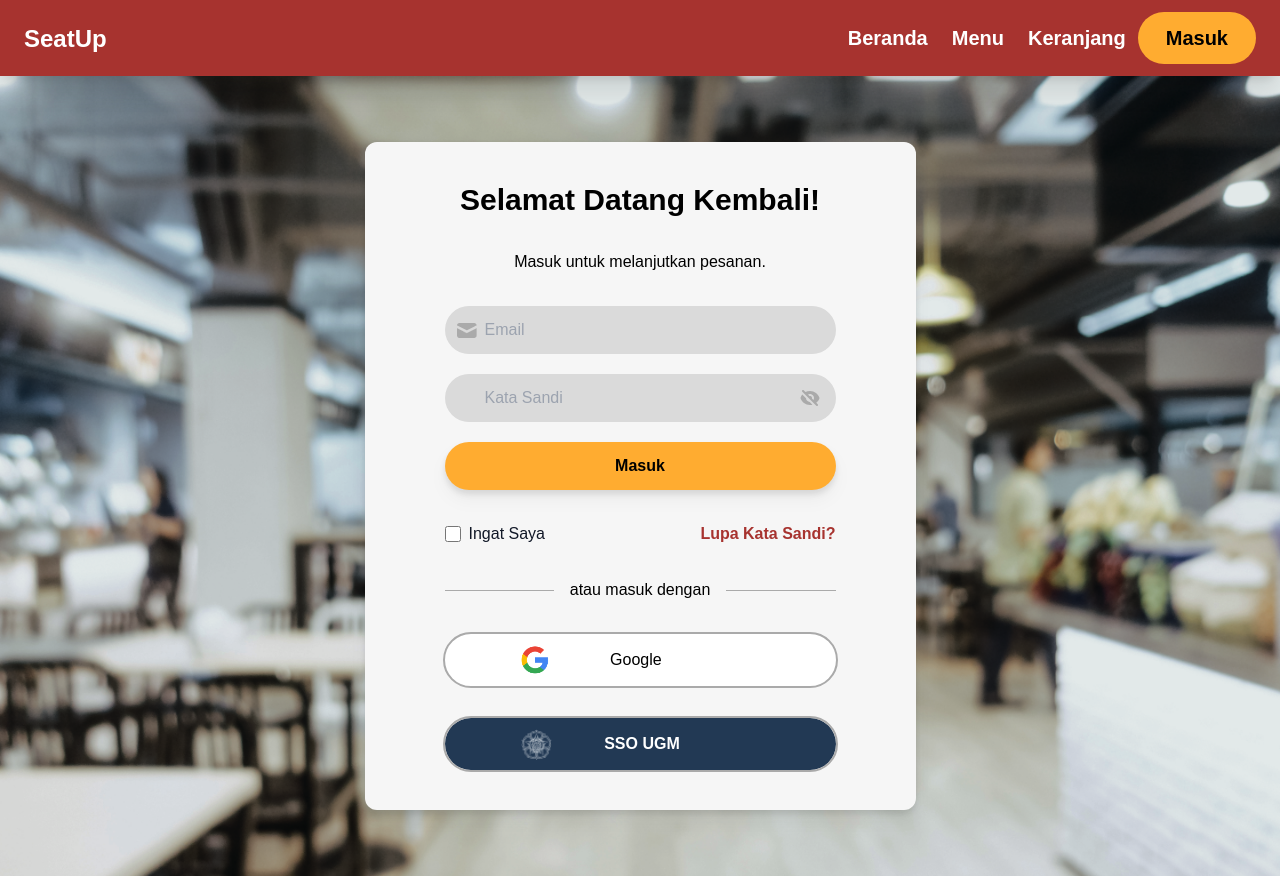
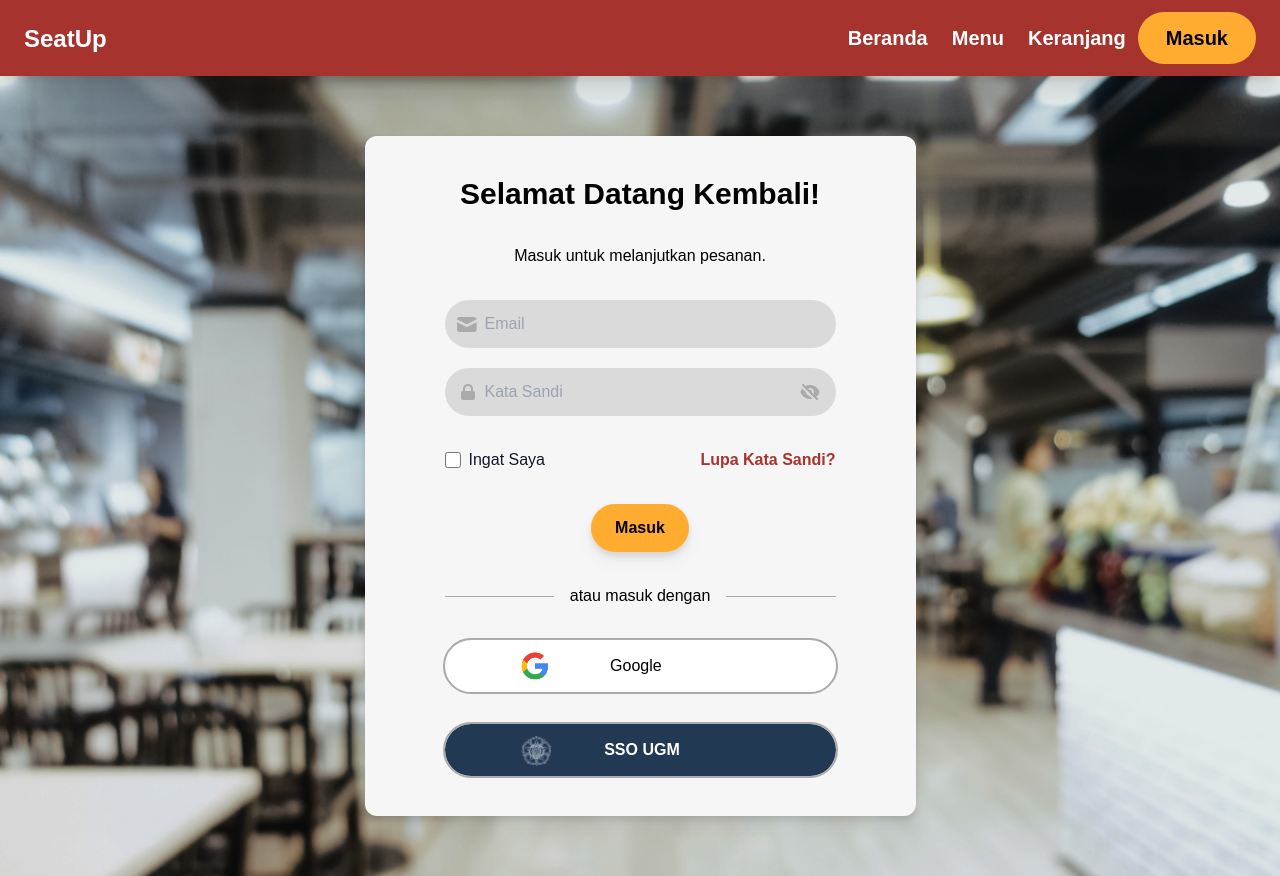
Before and after one commit to geloramanalu/seatup, a React (Create React App) app in the folder seatup/: page /login in a window 1280 px wide. Built offline with nearby package versions, Linux system fonts and the light colour scheme; a web font is replaced by a local one.

Commit message:
fixed login button placement

```diff
--- a/seatup/src/component/Login.jsx
+++ b/seatup/src/component/Login.jsx
@@ -1,5 +1,5 @@
 import email from "../img/login_em.png"
-import password from "../img/login_password.png"
+import passwordImg from "../img/login_password.png"
 import passOn from "../img/login_pass.svg"
 import passOff from "../img/login_pass_no.svg"
 import googleIcon from "../img/login_google.png"
@@ -8,7 +8,7 @@ import { useState } from 'react'
 import { useNavigate } from "react-router"
 
 
-const Login = ({setLogin}) => {
+const Login = ({ setLogin }) => {
   const [open, setOpen] = useState(false);
   const [username, setUsername] = useState('');
   const [password, setPassword] = useState('');
@@ -38,10 +38,10 @@ const Login = ({setLogin}) => {
 
 
   const handleLogin = () => {
-    if(username === users.user1.username1 && password === users.user1.password1){
+    if (username === users.user1.username1 && password === users.user1.password1) {
       setLogin(true);
       navigate('/profil')
-    }else{
+    } else {
       navigate('/error')
     }
   }
@@ -53,7 +53,7 @@ const Login = ({setLogin}) => {
         <div className="flex-col  gap-y-8 box-content rounded-xl px-20 py-10 flex justify-center items-center bg-brokenwhite drop-shadow-lg">
           <h1 className="text-black font-extrabold text-3xl ">Selamat Datang Kembali! </h1>
           <h1>Masuk untuk melanjutkan pesanan.</h1>
-          <div>
+          <div className="pb-0">
             <form action="#" className="w-full" onSubmit={handleSubmit}>
               <label className="relative block mb-5">
                 <span className="absolute inset-y-0 left-0 flex items-center pl-3">
@@ -69,9 +69,9 @@ const Login = ({setLogin}) => {
                   onChange={e => setUsername(e.target.value)}
                   value={username}></input>
               </label>
-              <label className="relative block mb-5">
+              <label className="relative block">
                 <span className="absolute inset-y-0 left-0 flex items-center pl-4">
-                  <img src={password}></img>
+                  <img src={passwordImg}></img>
                 </span>
                 <input
                   type={(open === false) ? 'password' : 'text'}
@@ -90,12 +90,6 @@ const Login = ({setLogin}) => {
                   </div>
                 </div>
               </label>
-            <button
-              type="submit"
-              className="text-black hover:bg-kuningtua bg-kuning rounded-full px-6 py-3 font-extrabold w-full items-center drop-shadow-lg  text-center "
-              onClick={e => handleLogin(e)} >
-                Masuk
-            </button>
             </form>
           </div>
           <div className="flex justify-between w-full" >
@@ -105,6 +99,12 @@ const Login = ({setLogin}) => {
             </div>
             <a className="font-bold text-merah" href="#"> Lupa Kata Sandi?</a>
           </div>
+          <button
+            type="submit"
+            className="text-black hover:bg-kuningtua bg-kuning rounded-full px-6 py-3 font-extrabold w-62 items-center drop-shadow-lg  text-center "
+            onClick={e => handleLogin(e)} >
+            Masuk
+          </button>
           <div className="relative flex  items-center w-full">
             <div className="flex-grow border-t border-darkerabu"></div>
             <span className="flex-shrink mx-4 ">atau masuk dengan</span>
@@ -115,7 +115,7 @@ const Login = ({setLogin}) => {
           <div className="w-full flex items-center" >
             <button type="button" className="flex flex-row hover:bg-darkerabu items-center justify-center w-full px-4 py-2 text-black bg-white rounded-full  text-center  outline outline-2 outline-darkerabu">
               <div className="flex basis-5/12 items-center justify-center w-full">
-                 <img src={googleIcon} className="w-9"></img>
+                <img src={googleIcon} className="w-9"></img>
               </div>
               <div className="flex basis-7/12">
                 Google
@@ -125,10 +125,10 @@ const Login = ({setLogin}) => {
 
           <div className="w-full flex items-center " >
             <button type="button" className="flex flex-row  hover:bg-darkbiru items-center justify-center w-full px-4 py-2 text-white bg-biru rounded-full  text-center  outline outline-2 outline-darkerabu font-bold">
-                    <div className="flex basis-4/12 items-center justify-center w-full pl-8">
-                    <img src={ugmIcon} className="w-9"></img>
-                    </div>
-                    <div className="flex basis-8/12 pl-6 ">SSO UGM</div>
+              <div className="flex basis-4/12 items-center justify-center w-full pl-8">
+                <img src={ugmIcon} className="w-9"></img>
+              </div>
+              <div className="flex basis-8/12 pl-6 ">SSO UGM</div>
             </button>
           </div>
 
```
